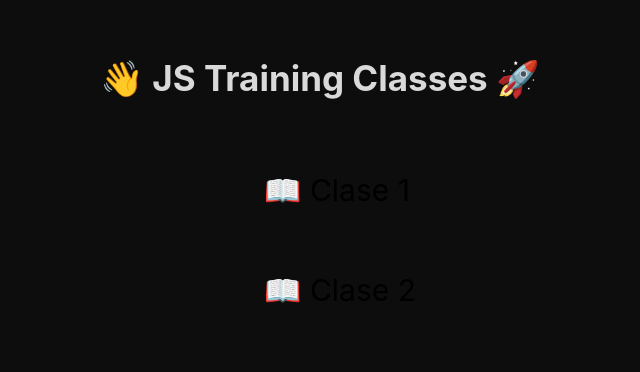
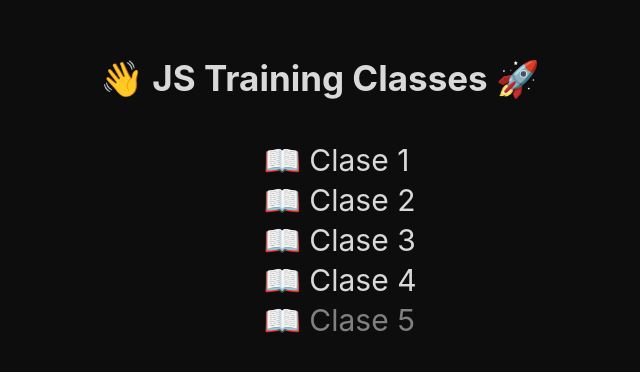
Before and after one commit to nachosoloaga/js-training-classes, a React (Create React App) app: page /#/menu in a window 1280 px wide. Shown: the part 124-496 px from the top of the page, without its empty margins (320-960 px from the left). Built offline with nearby package versions, Linux system fonts and the light colour scheme.

Commit message:
Complete menu with placeholders for each missing class

```diff
--- a/src/components/Menu.js
+++ b/src/components/Menu.js
@@ -17,6 +17,9 @@
             </li>
           );
         })}
+        <li className="menu-list-item">📖 Clase 3</li>
+        <li className="menu-list-item">📖 Clase 4</li>
+        <li className="menu-list-item" style={{color:"gray"}}>📖 Clase 5</li>
       </ul>
     </div>
   );
--- a/src/styles/styles.css
+++ b/src/styles/styles.css
@@ -16,6 +16,7 @@
   justify-content: center;
   align-items: center;
   padding: 150px 0px 150px 0px;
+  color: #d9d9d9;
 }
 
 .menu-header {
@@ -33,7 +34,7 @@
 .menu-list-item {
   font-size: 30px;
   text-decoration: none;
-  color: black;
+  color: #d9d9d9;
 }
 
 /* Constants */
```
